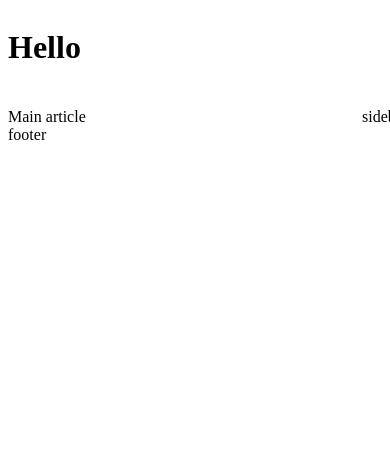
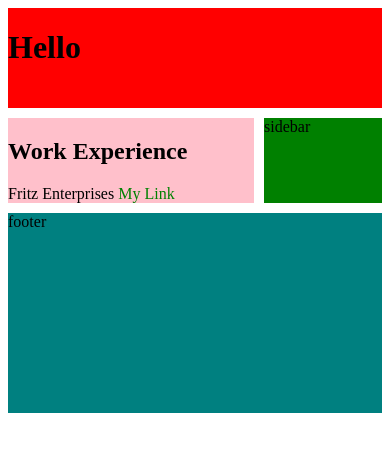
Before and after one commit to grinfax/cim111-spring2020, a plain HTML site: page css-grid-sample/index.html in a window 390 px wide. Drawn offline with Linux system fonts and the light colour scheme.

Commit message:
responsive

```diff
--- a/css-grid-sample/css/main.css
+++ b/css-grid-sample/css/main.css
@@ -1,32 +1,51 @@
 
 .header {
     grid-area: header;
-    /* background: red; */
+    background: red;
+    text-decoration: none;
   }
+
+  .header:hover {
+    background: purple;
+    text-decoration: underline;
+  }
+
   .main {
     grid-area: main;
-    /* Background: pink; */
+    background: pink;
   }
   .sidebar {
     grid-area: sidebar;
-    /* background: green; */
+    background: green;
   }
   .footer {
     grid-area: footer;
-    /* background: teal; */
+    background: teal;
   }
 
 .container {
+  max-width: 1080px;
+  margin: auto;
     display: grid;
-    grid-template-columns: 20px auto 20px;
-    /* grid-template-columns: 1fr 1fr 1fr; */
+    /* grid-template-columns: 20px auto 20%; */
+    grid-template-columns: 1fr 1fr 1fr;
     grid-template-rows: 100px auto 200px;
     /* grid-template-rows: repeat(3, 200px); */
-    /* grid-column-gap: 10px; */
-    /* grid-row-gap: 15px; */
+    grid-column-gap: 10px;
+    grid-row-gap: 10px;
 
     grid-template-areas:
     "header header header"
     "main main sidebar"
     "footer footer footer"
 }
+
+a {
+  color: green;
+  text-decoration: none;
+}
+
+a:hover {
+  text-decoration: underline;
+  color: orange;
+}
--- a/css-grid-sample/index.html
+++ b/css-grid-sample/index.html
@@ -13,7 +13,11 @@
             <header class="header">
                 <h1>Hello</h1>
             </header>
-            <article class="main">Main article</article>
+            <article class="main">
+              <h2>Work Experience</h2>
+              Fritz Enterprises
+          <a href="#">My Link</a>
+            </article>
             <aside class="sidebar">sidebar</aside>
             <footer class="footer">footer</footer>
         </div>
--- /dev/null
+++ b/responsive-demo/main.css
@@ -0,0 +1,16 @@
+
+  body{
+    background-color: aqua;
+  }
+
+  @media only screen and (min-width: 600px) {
+    body {
+      background-color: lightblue;
+    }
+  }
+
+  @media only screen and (min-width: 800px) {
+    body {
+      background-color: lightpink;
+    }
+  }
```
Also changed, not shown: assignment2/index.html (added, +11 -0 lines), responsive-demo/index.html (added, +11 -0 lines), assignment2/css/main.css (added), 2 other files.
